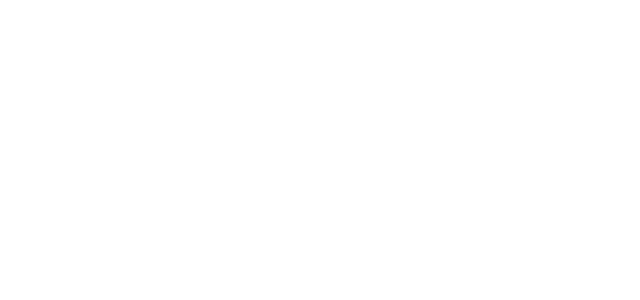
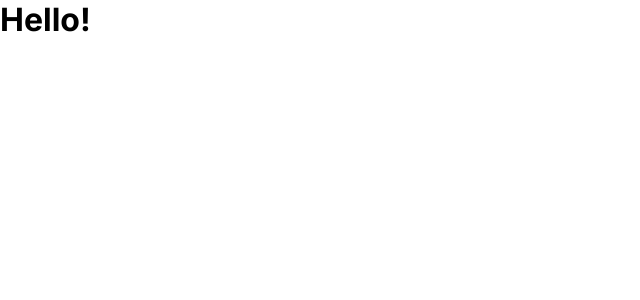
Before and after one commit to carlosebl/meus-contatos, a React (Create React App) app: page / in a window 1280 px wide. Shown: the top 300 px of the page, without its empty margins (0-640 px from the left). Built offline with nearby package versions, Linux system fonts and the light colour scheme.

Commit message:
instaldos comandos, bibliotecas, fontes e estilos necessários.

```diff
--- a/package.json
+++ b/package.json
@@ -3,6 +3,7 @@
   "version": "0.1.0",
   "private": true,
   "dependencies": {
+    "@reduxjs/toolkit": "^2.2.2",
     "@testing-library/jest-dom": "^5.17.0",
     "@testing-library/react": "^13.4.0",
     "@testing-library/user-event": "^13.5.0",
@@ -13,6 +14,7 @@
     "prettier": "^3.2.5",
     "react": "^18.2.0",
     "react-dom": "^18.2.0",
+    "react-redux": "^9.1.0",
     "react-scripts": "5.0.1",
     "styled-components": "^6.1.8",
     "typescript": "^4.9.5",
--- a/public/index.html
+++ b/public/index.html
@@ -24,7 +24,11 @@
       work correctly both with client-side routing and a non-root public URL.
       Learn how to configure a non-root public URL by running `npm run build`.
     -->
-    <title>React App</title>
+
+    <link rel="preconnect" href="https://fonts.googleapis.com">
+    <link rel="preconnect" href="https://fonts.gstatic.com" crossorigin>
+    <link href="https://fonts.googleapis.com/css2?family=Inter:slnt,wght@-10..0,100..900&display=swap" rel="stylesheet">
+    <title>Meus Contatos</title>
   </head>
   <body>
     <noscript>You need to enable JavaScript to run this app.</noscript>
--- a/src/App.tsx
+++ b/src/App.tsx
@@ -1,5 +1,14 @@
+import EstiloGlobal, { Container } from './styles'
+
 function App() {
-  return <div className="App"></div>
+  return (
+    <>
+      <EstiloGlobal />
+      <Container>
+        <h1>Hello!</h1>
+      </Container>
+    </>
+  )
 }
 
 export default App
--- /dev/null
+++ b/src/styles/index.ts
@@ -0,0 +1,16 @@
+import styled, { createGlobalStyle } from 'styled-components'
+
+const EstiloGlobal = createGlobalStyle`
+    * {
+        margin: 0;
+        padding: 0;
+        box-sizing: border-box;
+        font-family: Inter, sans-serif;
+    }
+`
+export const Container = styled.div`
+  display: grid;
+  grid-template-columns: 240px auto;
+`
+
+export default EstiloGlobal
```
Also changed, not shown: 1 other file (tests, documents, lock files or other folders).
